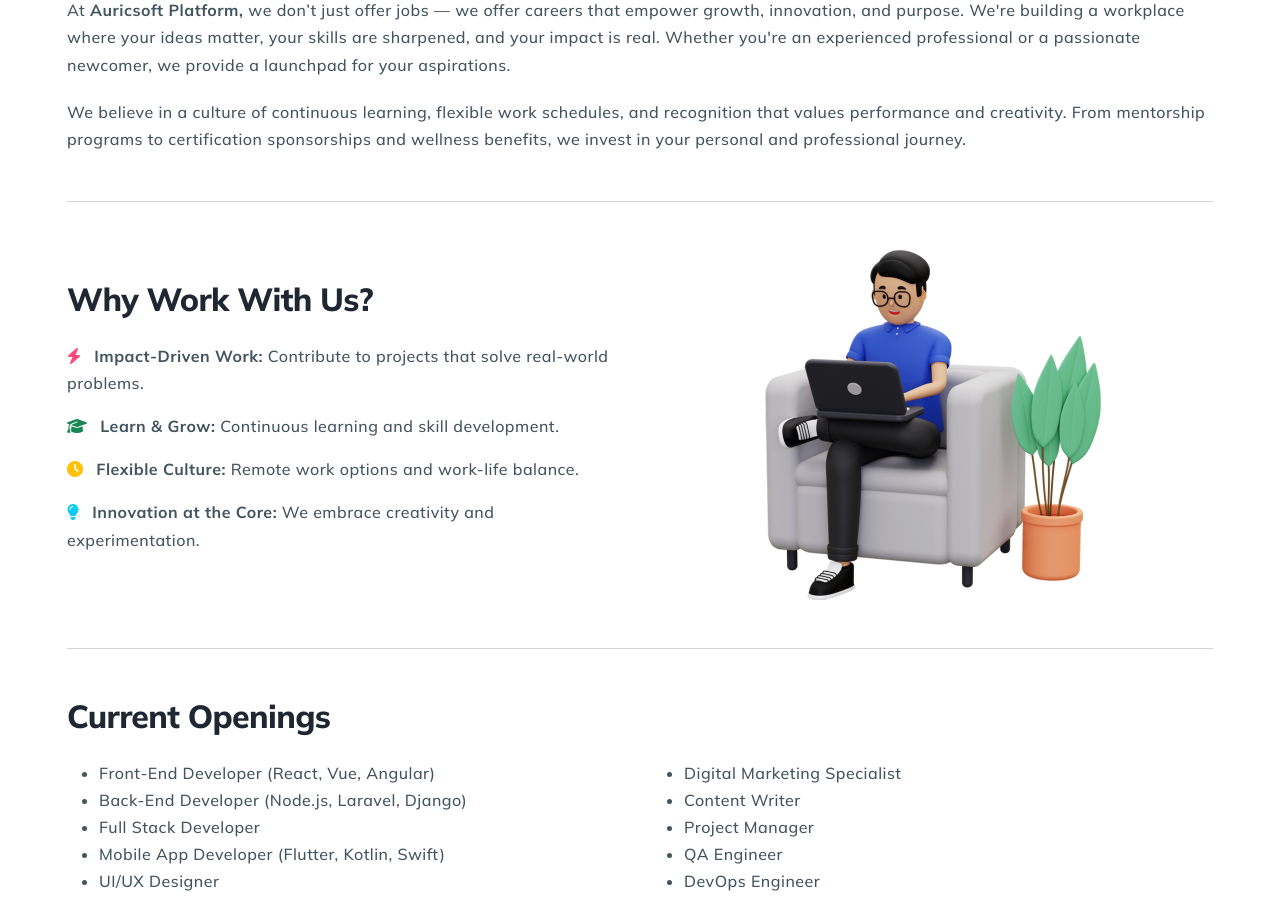
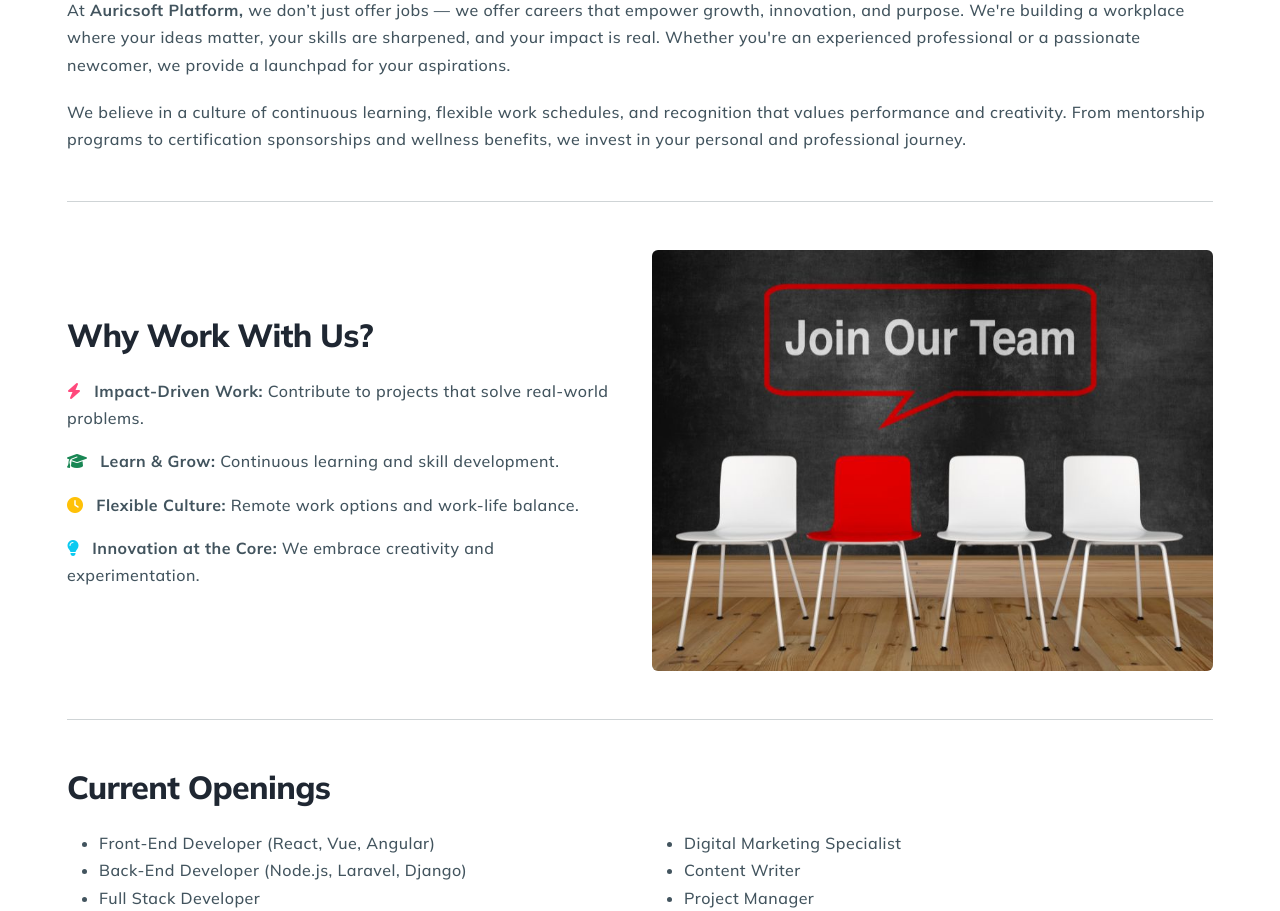
Before and after one commit to prabhats-github/auricsoft-platform, a PHP site: page /work-with-us.php in a window 1280 px wide. Shown: the part 558-1469 px from the top of the page. Run offline with PHP 8.4, Linux system fonts and the light colour scheme.

Commit message:
Initial commit: Upload full project

```diff
--- a/work-with-us.php
+++ b/work-with-us.php
@@ -124,7 +124,7 @@
 
                 <!-- Image Section -->
                 <div class="col-md-6 text-center">
-                    <img src="img/work-with-us/1.png" alt="Why Work With Us" class="img-fluid rounded ">
+                    <img src="img/work-with-us/life-at.jpg" alt="Why Work With Us" class="img-fluid rounded ">
                 </div>
             </div>
 
```
